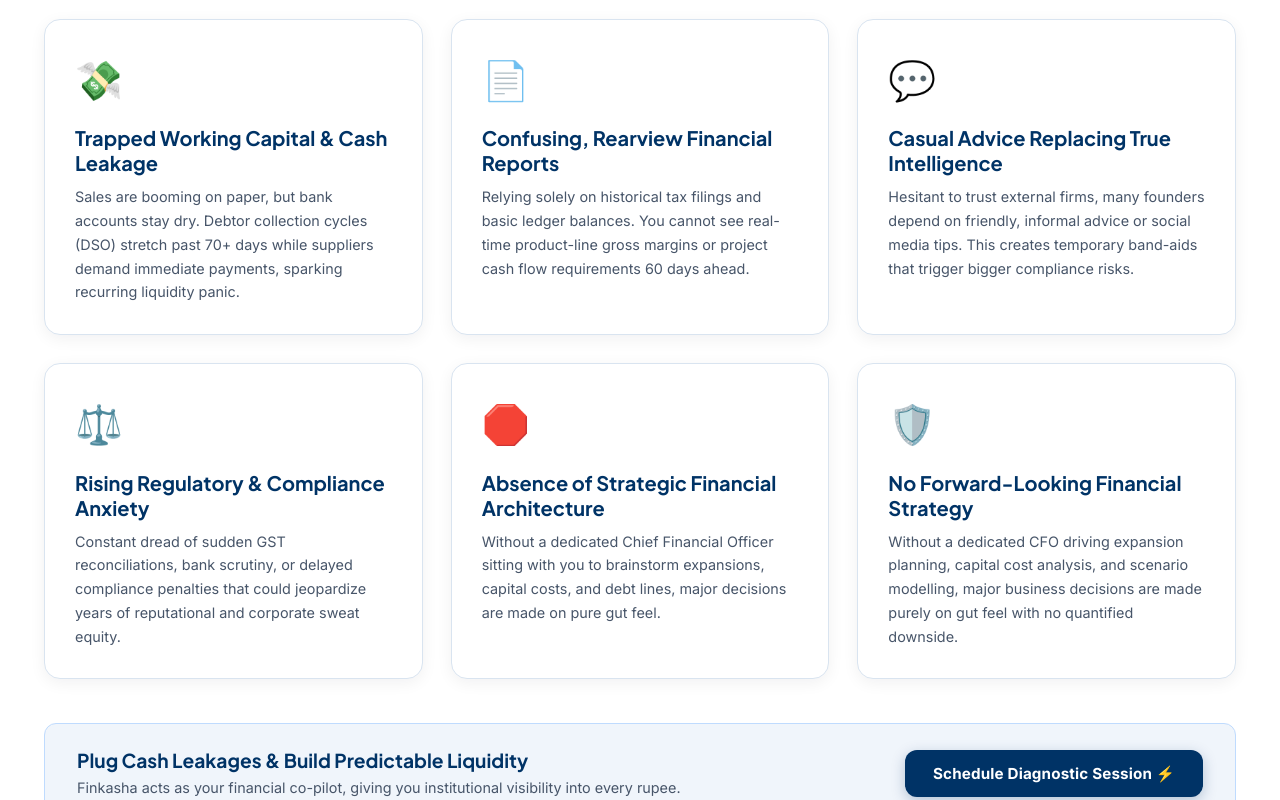
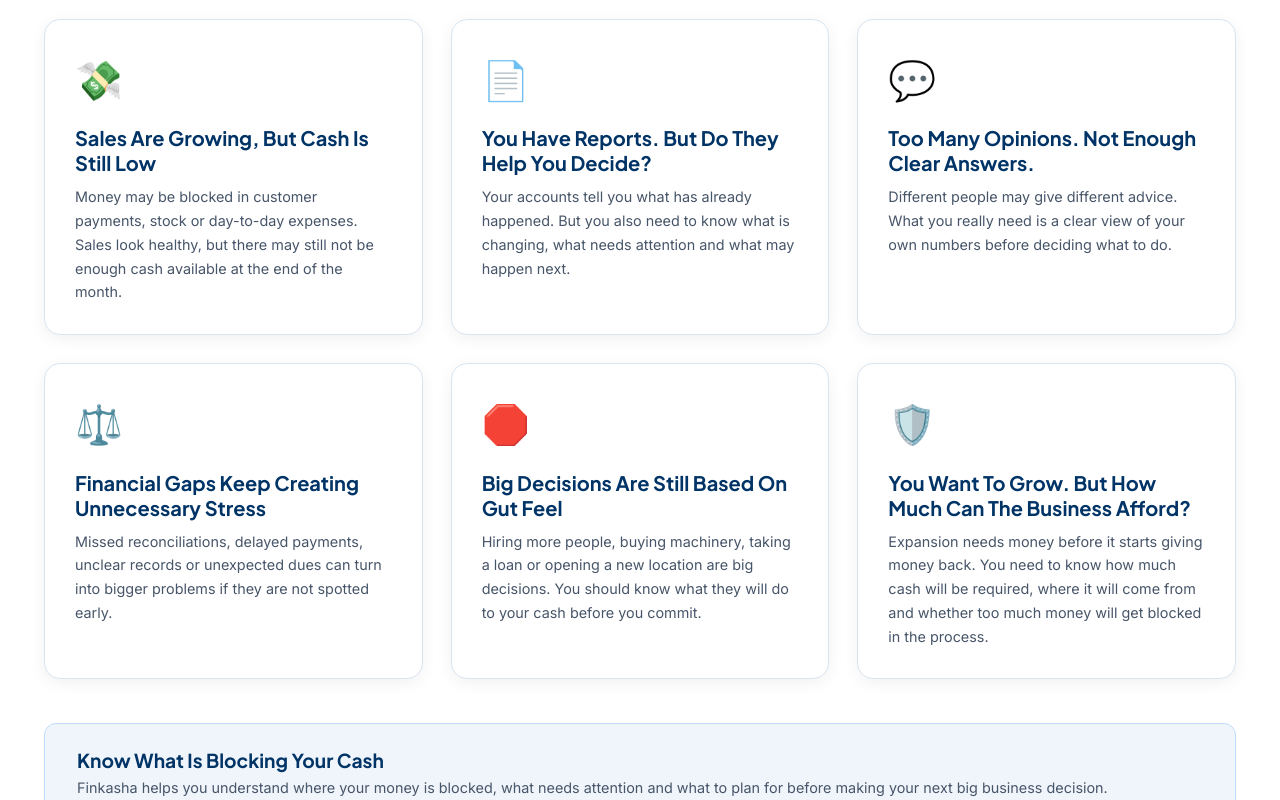
Before and after one commit to snowraj/finkasha.in, a Next.js app: page / in a window 1280 px wide. Shown: the part 1500-2300 px from the top of the page. Built offline with nearby package versions, Linux system fonts and the light colour scheme.

Commit message:
feat: update PAS framework cards and CTA with new copy

```diff
--- a/src/app/page.tsx
+++ b/src/app/page.tsx
@@ -200,33 +200,33 @@ export default function Home() {
             {[
               {
                 icon: '💸',
-                title: 'Trapped Working Capital & Cash Leakage',
-                desc: 'Sales are booming on paper, but bank accounts stay dry. Debtor collection cycles (DSO) stretch past 70+ days while suppliers demand immediate payments, sparking recurring liquidity panic.',
+                title: 'Sales Are Growing, But Cash Is Still Low',
+                desc: 'Money may be blocked in customer payments, stock or day-to-day expenses. Sales look healthy, but there may still not be enough cash available at the end of the month.',
               },
               {
                 icon: '📄',
-                title: 'Confusing, Rearview Financial Reports',
-                desc: 'Relying solely on historical tax filings and basic ledger balances. You cannot see real-time product-line gross margins or project cash flow requirements 60 days ahead.',
+                title: 'You Have Reports. But Do They Help You Decide?',
+                desc: 'Your accounts tell you what has already happened. But you also need to know what is changing, what needs attention and what may happen next.',
               },
               {
                 icon: '💬',
-                title: 'Casual Advice Replacing True Intelligence',
-                desc: 'Hesitant to trust external firms, many founders depend on friendly, informal advice or social media tips. This creates temporary band-aids that trigger bigger compliance risks.',
+                title: 'Too Many Opinions. Not Enough Clear Answers.',
+                desc: 'Different people may give different advice. What you really need is a clear view of your own numbers before deciding what to do.',
               },
               {
                 icon: '⚖️',
-                title: 'Rising Regulatory & Compliance Anxiety',
-                desc: 'Constant dread of sudden GST reconciliations, bank scrutiny, or delayed compliance penalties that could jeopardize years of reputational and corporate sweat equity.',
+                title: 'Financial Gaps Keep Creating Unnecessary Stress',
+                desc: 'Missed reconciliations, delayed payments, unclear records or unexpected dues can turn into bigger problems if they are not spotted early.',
               },
               {
                 icon: '🛑',
-                title: 'Absence of Strategic Financial Architecture',
-                desc: 'Without a dedicated Chief Financial Officer sitting with you to brainstorm expansions, capital costs, and debt lines, major decisions are made on pure gut feel.',
+                title: 'Big Decisions Are Still Based On Gut Feel',
+                desc: 'Hiring more people, buying machinery, taking a loan or opening a new location are big decisions. You should know what they will do to your cash before you commit.',
               },
               {
                 icon: '🛡️',
-                title: 'No Forward-Looking Financial Strategy',
-                desc: 'Without a dedicated CFO driving expansion planning, capital cost analysis, and scenario modelling, major business decisions are made purely on gut feel with no quantified downside.',
+                title: 'You Want To Grow. But How Much Can The Business Afford?',
+                desc: 'Expansion needs money before it starts giving money back. You need to know how much cash will be required, where it will come from and whether too much money will get blocked in the process.',
               },
             ].map((card, idx) => (
               <div key={idx} className="glass-card" style={{ padding: '30px', border: '1px solid #D9E4F0' }}>
@@ -254,14 +254,14 @@ export default function Home() {
           >
             <div>
               <h4 style={{ fontSize: '1.2rem', color: '#003366', marginBottom: '4px' }}>
-                Plug Cash Leakages & Build Predictable Liquidity
+                Know What Is Blocking Your Cash
               </h4>
               <p style={{ color: '#475569', fontSize: '0.9rem' }}>
-                Finkasha acts as your financial co-pilot, giving you institutional visibility into every rupee.
+                Finkasha helps you understand where your money is blocked, what needs attention and what to plan for before making your next big business decision.
               </p>
             </div>
             <button onClick={() => openBooking()} className="btn btn-primary">
-              Schedule Diagnostic Session ⚡
+              Book 1 on 1 Executive Finance Session →
             </button>
           </div>
         </div>
```
